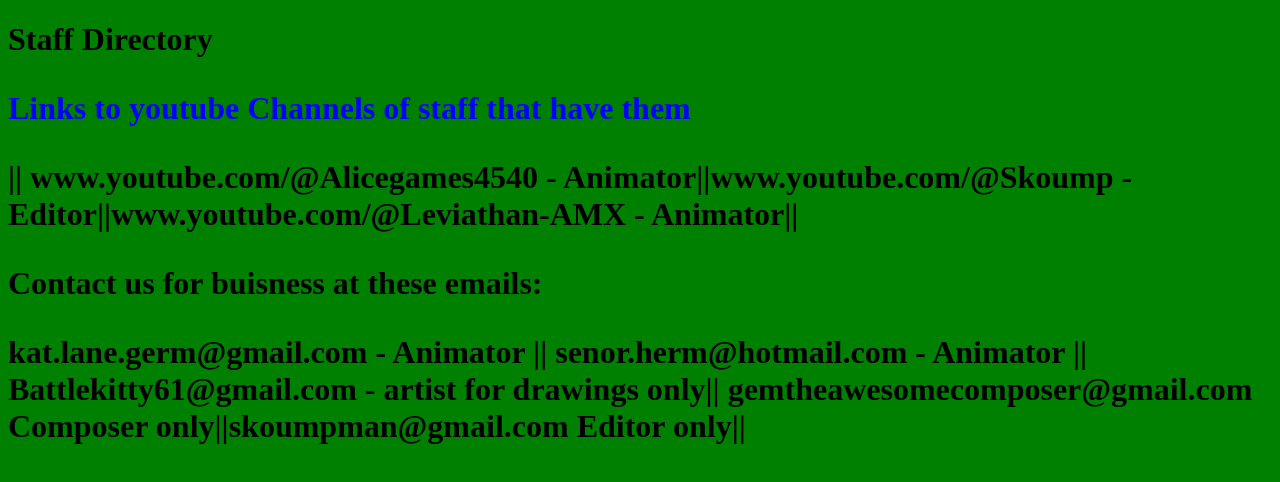
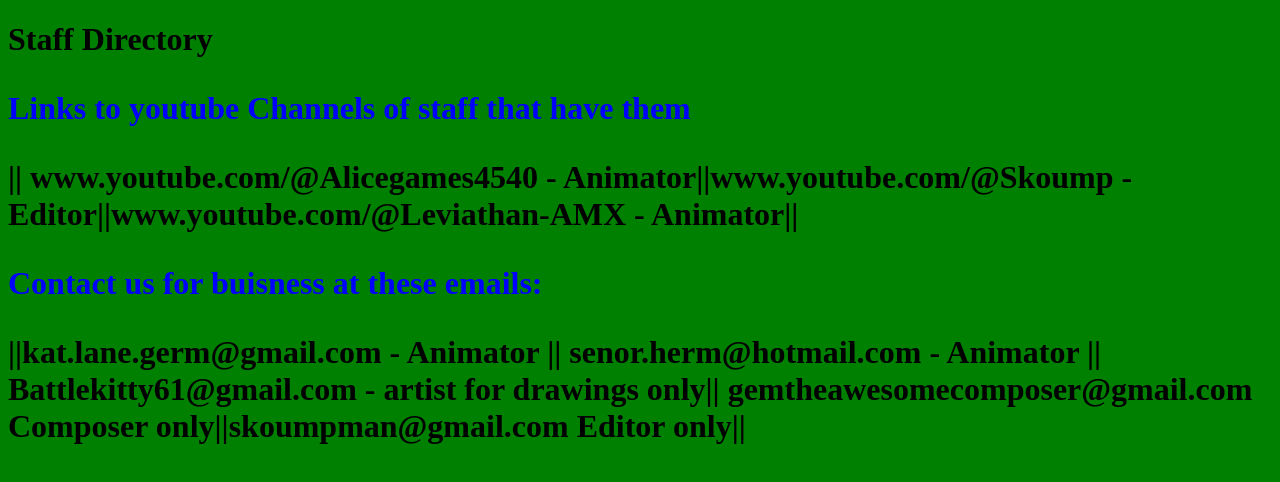
Before and after one commit to AliceVonDiggity/Dr.-Sponge-Animation, a plain HTML site: page Staff Directory.html in a window 1280 px wide. Drawn offline with Linux system fonts and the light colour scheme.

Commit message:
Staff Directory.html

```diff
--- a/Staff Directory.html
+++ b/Staff Directory.html
@@ -7,6 +7,6 @@
       || www.youtube.com/@Alicegames4540 - Animator||www.youtube.com/@Skoump - Editor||www.youtube.com/@Leviathan-AMX - Animator||<p>
       <p><p>
          <p><p>
-   <p>Contact us for buisness at these emails:<p>
-      <p>kat.lane.germ@gmail.com - Animator || senor.herm@hotmail.com - Animator || Battlekitty61@gmail.com - artist for drawings only||
+   <p style="color:blue;"> Contact us for buisness at these emails:<p>
+      <p>||kat.lane.germ@gmail.com - Animator || senor.herm@hotmail.com - Animator || Battlekitty61@gmail.com - artist for drawings only||
       gemtheawesomecomposer@gmail.com Composer only||skoumpman@gmail.com Editor only||<p>
```
